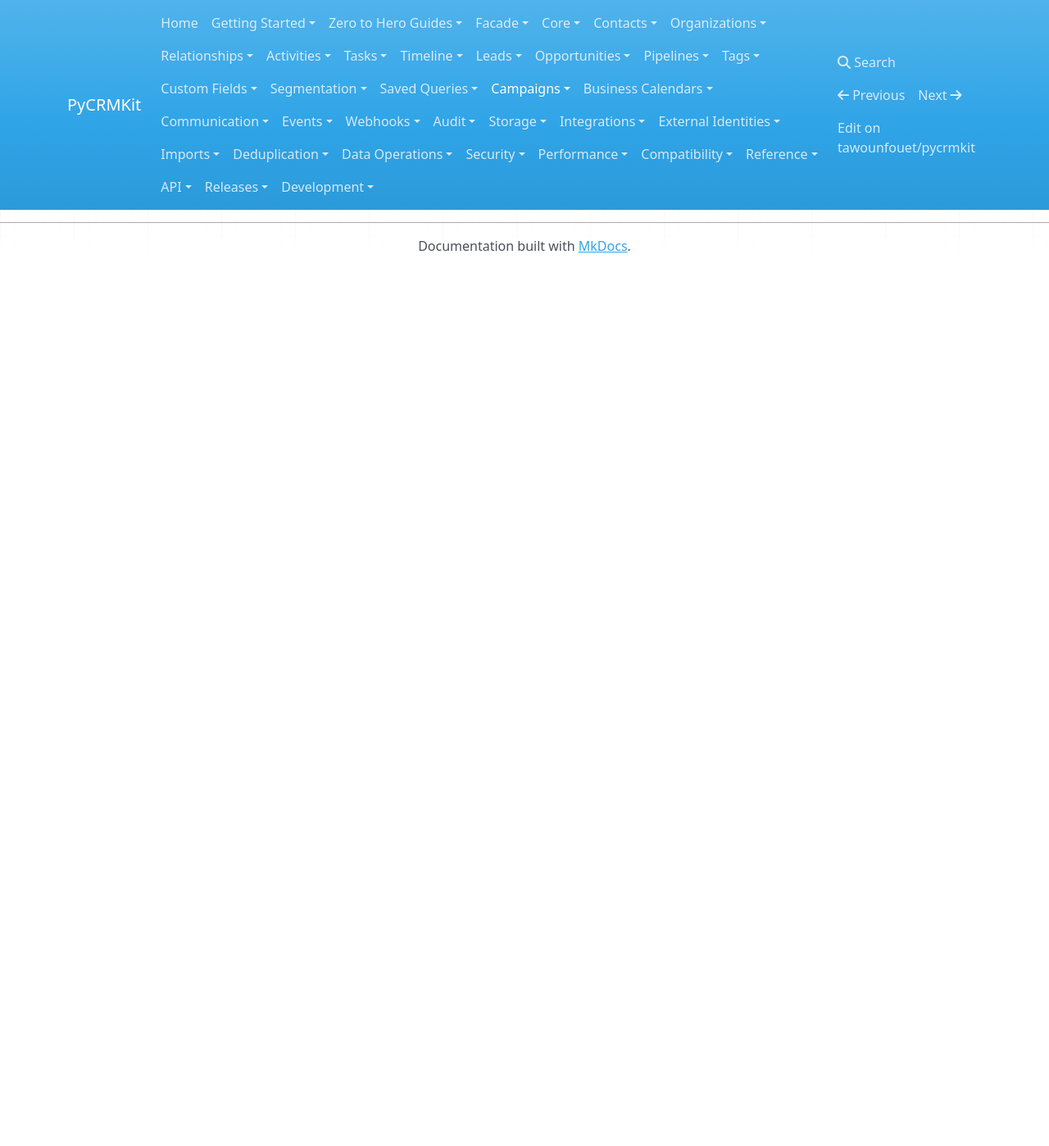
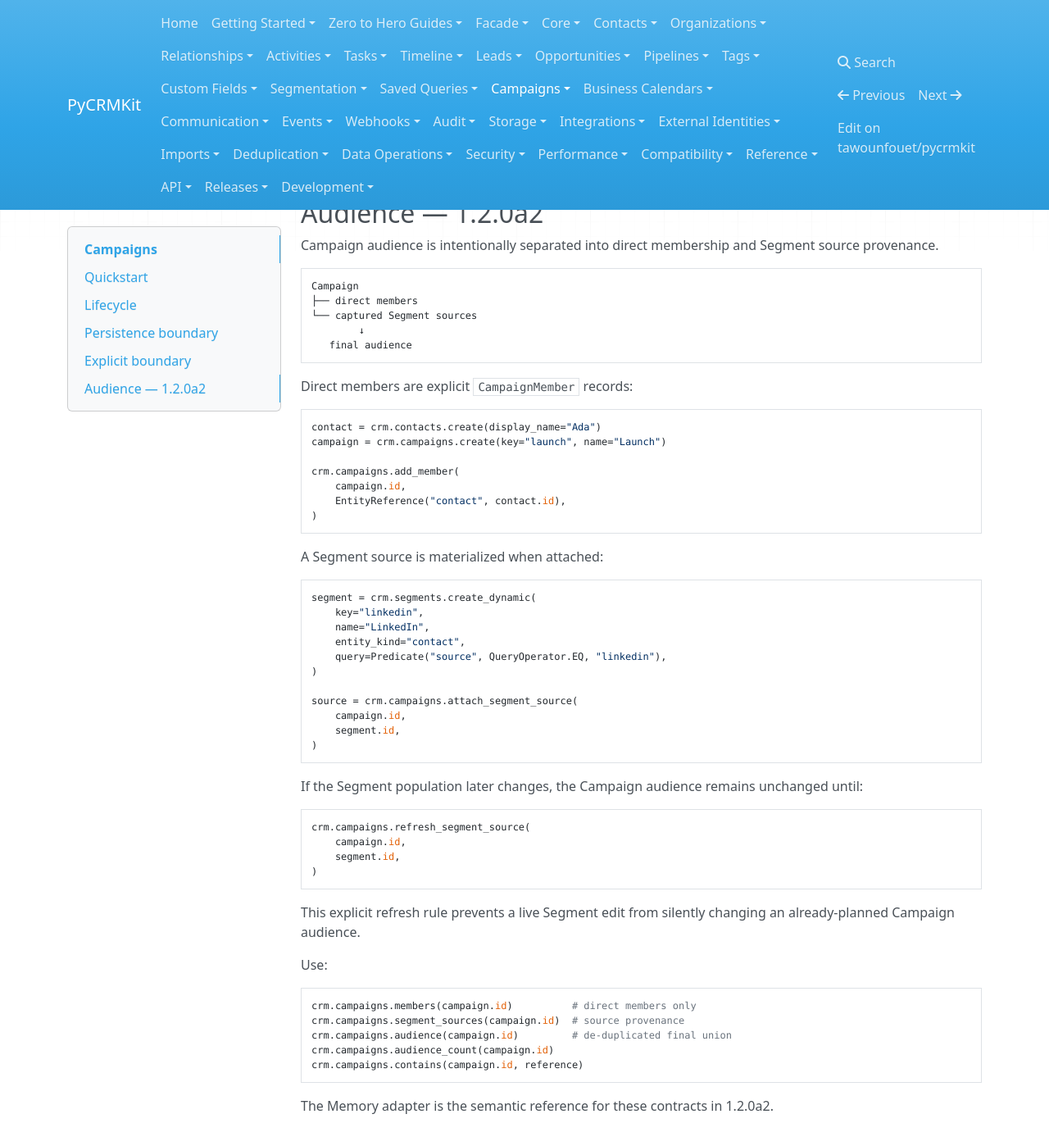
Before and after one commit to tawounfouet/pycrmkit, an MkDocs documentation site: the page built from docs/campaigns/index.md, in a window 1280 px wide and 1400 px high, scrolled down 1739 px. Shown: the whole window at 82% size. Built offline with MkDocs 1.6.1, drawn with Linux system fonts in a browser that asks for light colours; nearby versions of some CDN libraries; before the commit the page ends 2067 px from its top, so only the background shows below that.

Commit message:
docs: document campaign membership and segment capture semantics

```diff
--- a/docs/campaigns/index.md
+++ b/docs/campaigns/index.md
@@ -89,3 +89,70 @@ Those concerns remain outside PyCRMKit core.
 
 Campaign membership, Segment targeting, attribution references and
 communication linkage are later 1.2 milestones.
+
+
+## Audience — 1.2.0a2
+
+Campaign audience is intentionally separated into direct membership and Segment
+source provenance.
+
+~~~text
+Campaign
+├── direct members
+└── captured Segment sources
+        ↓
+   final audience
+~~~
+
+Direct members are explicit `CampaignMember` records:
+
+~~~python
+contact = crm.contacts.create(display_name="Ada")
+campaign = crm.campaigns.create(key="launch", name="Launch")
+
+crm.campaigns.add_member(
+    campaign.id,
+    EntityReference("contact", contact.id),
+)
+~~~
+
+A Segment source is materialized when attached:
+
+~~~python
+segment = crm.segments.create_dynamic(
+    key="linkedin",
+    name="LinkedIn",
+    entity_kind="contact",
+    query=Predicate("source", QueryOperator.EQ, "linkedin"),
+)
+
+source = crm.campaigns.attach_segment_source(
+    campaign.id,
+    segment.id,
+)
+~~~
+
+If the Segment population later changes, the Campaign audience remains
+unchanged until:
+
+~~~python
+crm.campaigns.refresh_segment_source(
+    campaign.id,
+    segment.id,
+)
+~~~
+
+This explicit refresh rule prevents a live Segment edit from silently changing
+an already-planned Campaign audience.
+
+Use:
+
+~~~python
+crm.campaigns.members(campaign.id)          # direct members only
+crm.campaigns.segment_sources(campaign.id)  # source provenance
+crm.campaigns.audience(campaign.id)         # de-duplicated final union
+crm.campaigns.audience_count(campaign.id)
+crm.campaigns.contains(campaign.id, reference)
+~~~
+
+The Memory adapter is the semantic reference for these contracts in 1.2.0a2.
```
